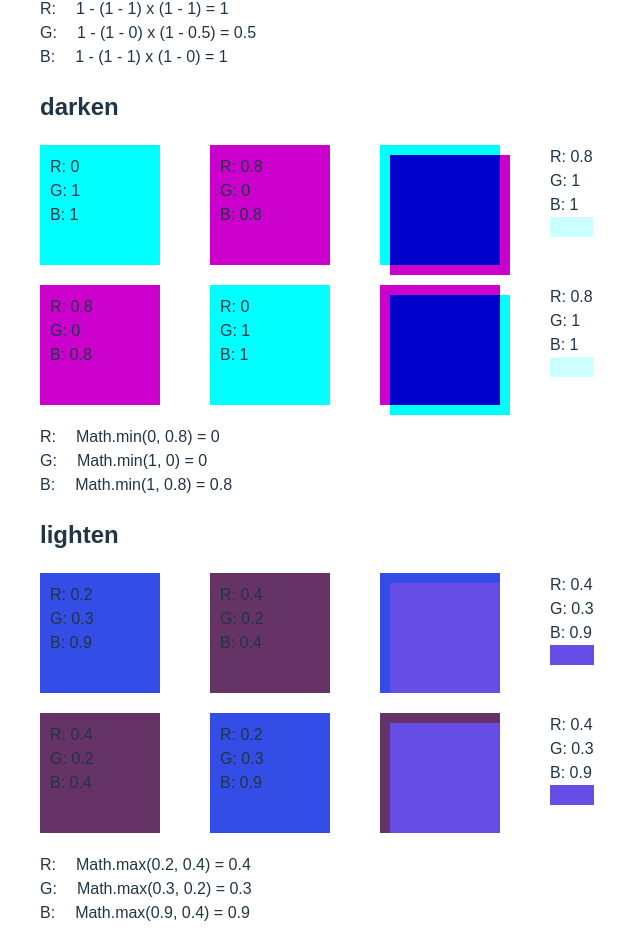
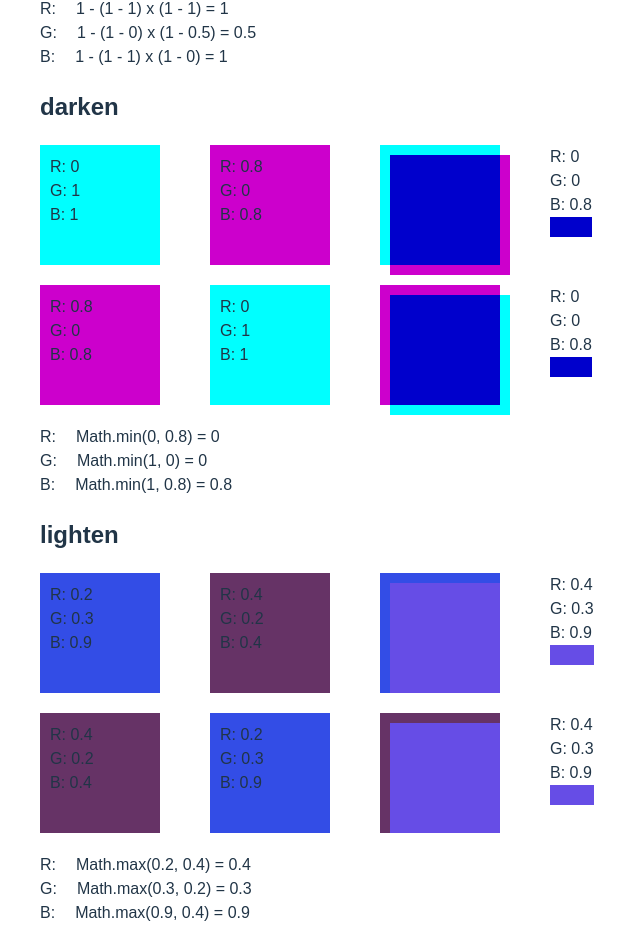
Before and after one commit to umezo/css-mix-blend-mode-study, a React (Vite) app: page / in a window 1280 px wide. Shown: the part 1214-2156 px from the top of the page, without its empty margins (0-640 px from the left). Built offline with nearby package versions, Linux system fonts and the light colour scheme.

Commit message:
Fix darken

```diff
--- a/src/libs/examples/darken.tsx
+++ b/src/libs/examples/darken.tsx
@@ -3,7 +3,7 @@ import { eachColor } from "../eachColor";
 
 export const Darken: BlendModeExample = {
   logic: ({ base, target }) => {
-    return eachColor(base, target, (v1, v2) => 1 - (1 - v1) * (1 - v2));
+    return eachColor(base, target, (v1, v2) => Math.min(v1, v2));
   },
   example: [
     [0, 1, 1],
```
